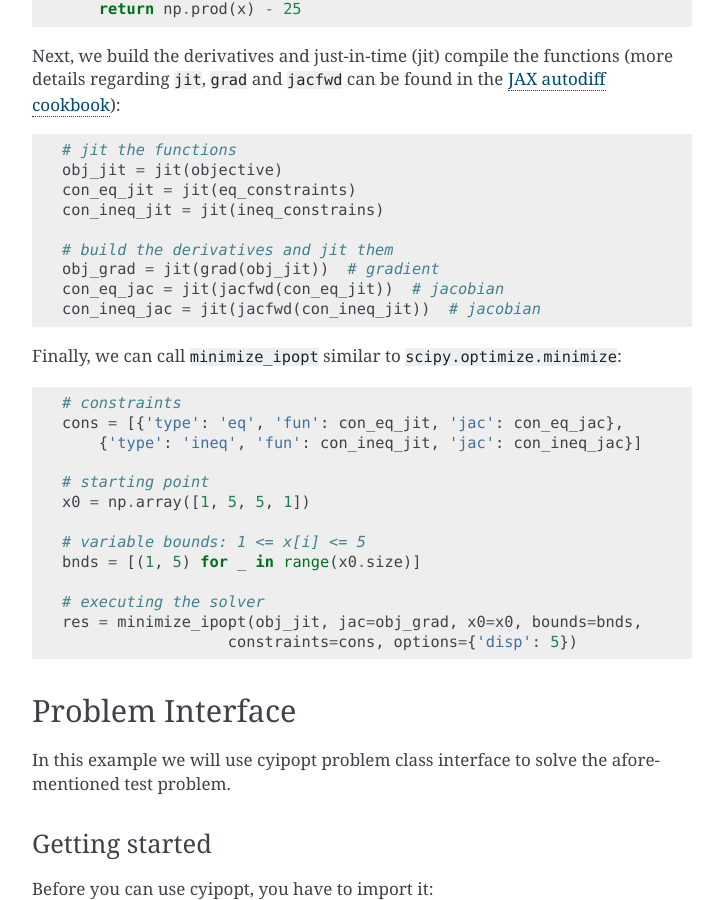
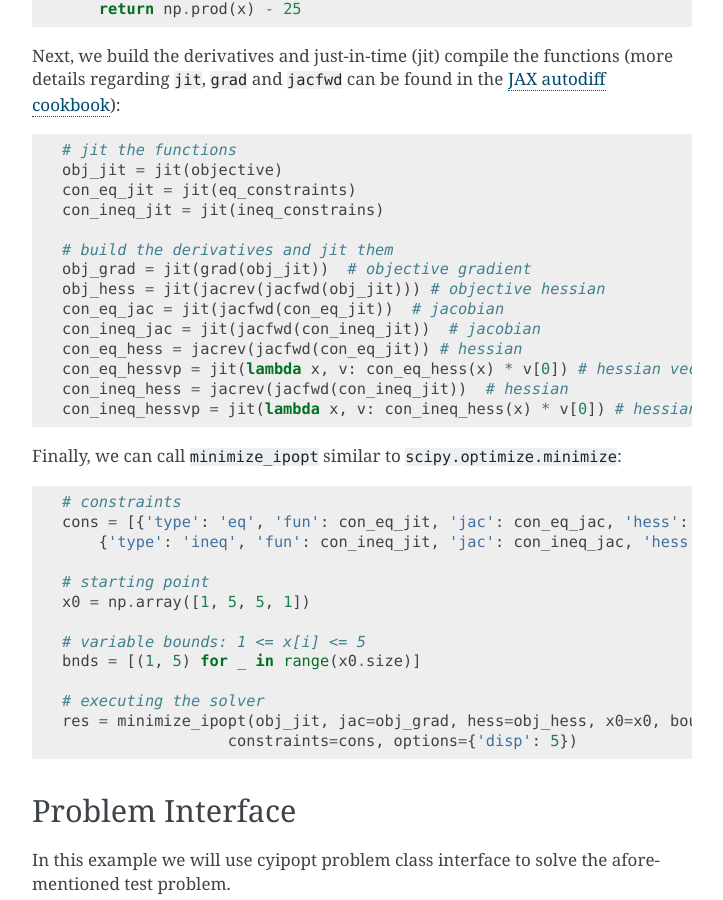
Before and after one commit to mechmotum/cyipopt, a Sphinx documentation site: the page built from docs/source/tutorial.rst, in a window 1280 px wide and 900 px high, scrolled down 1545 px. Shown: the whole window, without its empty margins (388-1111 px from the left). Built offline with Sphinx 7.4.7, drawn with Linux system fonts in a browser that asks for light colours.

Commit message:
Added hessians to the JAX example

```diff
--- a/docs/source/tutorial.rst
+++ b/docs/source/tutorial.rst
@@ -89,15 +89,21 @@ Next, we build the derivatives and just-in-time (jit) compile the functions
    con_ineq_jit = jit(ineq_constrains)
 
    # build the derivatives and jit them
-   obj_grad = jit(grad(obj_jit))  # gradient
+   obj_grad = jit(grad(obj_jit))  # objective gradient
+   obj_hess = jit(jacrev(jacfwd(obj_jit))) # objective hessian
    con_eq_jac = jit(jacfwd(con_eq_jit))  # jacobian
    con_ineq_jac = jit(jacfwd(con_ineq_jit))  # jacobian
+   con_eq_hess = jacrev(jacfwd(con_eq_jit)) # hessian
+   con_eq_hessvp = jit(lambda x, v: con_eq_hess(x) * v[0]) # hessian vector-product
+   con_ineq_hess = jacrev(jacfwd(con_ineq_jit))  # hessian
+   con_ineq_hessvp = jit(lambda x, v: con_ineq_hess(x) * v[0]) # hessian vector-product
+
 
 Finally, we can call ``minimize_ipopt`` similar to ``scipy.optimize.minimize``::
 
    # constraints
-   cons = [{'type': 'eq', 'fun': con_eq_jit, 'jac': con_eq_jac},
-       {'type': 'ineq', 'fun': con_ineq_jit, 'jac': con_ineq_jac}]
+   cons = [{'type': 'eq', 'fun': con_eq_jit, 'jac': con_eq_jac, 'hess': con_eq_hess},
+       {'type': 'ineq', 'fun': con_ineq_jit, 'jac': con_ineq_jac, 'hess': con_ineq_hess}]
 
    # starting point
    x0 = np.array([1, 5, 5, 1])
@@ -106,7 +112,7 @@ Finally, we can call ``minimize_ipopt`` similar to ``scipy.optimize.minimize``::
    bnds = [(1, 5) for _ in range(x0.size)]
 
    # executing the solver
-   res = minimize_ipopt(obj_jit, jac=obj_grad, x0=x0, bounds=bnds,
+   res = minimize_ipopt(obj_jit, jac=obj_grad, hess=obj_hess, x0=x0, bounds=bnds,
                      constraints=cons, options={'disp': 5})
 
 Problem Interface
```
Also changed, not shown: 1 other file.
